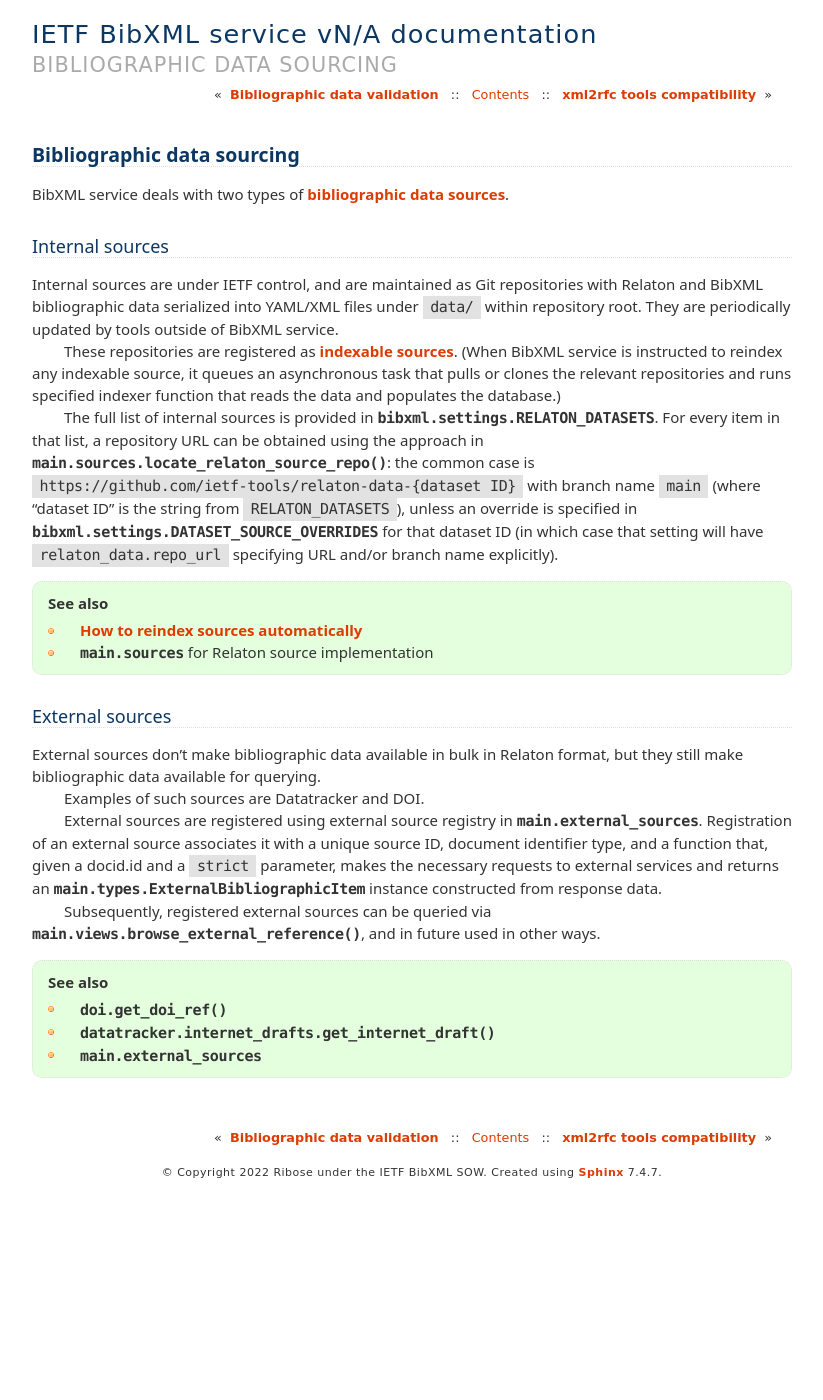
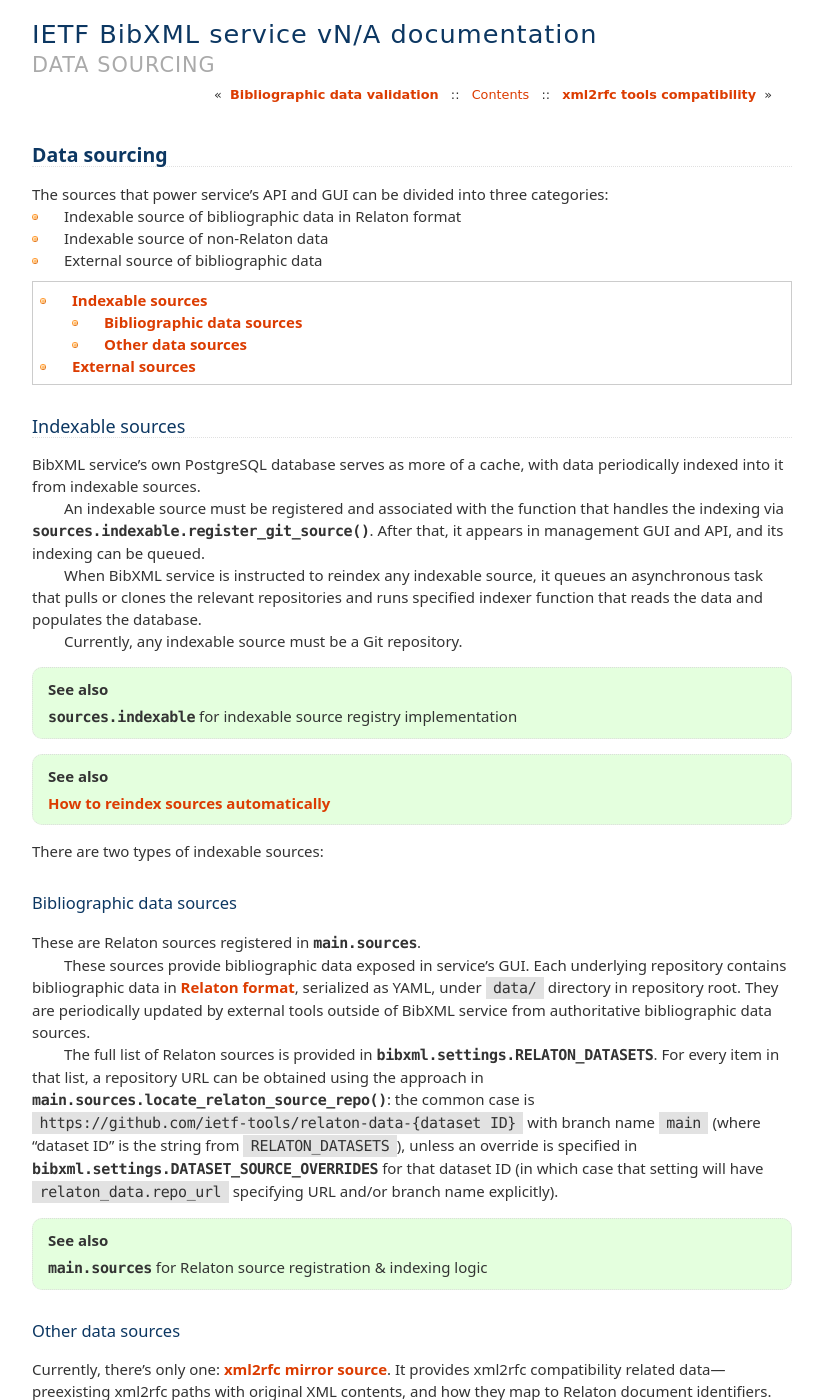
Before and after one commit to ietf-tools/bibxml-service, a Sphinx documentation site: the page built from docs/topics/sourcing.rst, in a window 1280 px wide and 1400 px high. Shown: the whole window, without its empty margins (228-1051 px from the left). Built offline with Sphinx 7.4.7, drawn with Linux system fonts in a browser that asks for light colours; pages that are not in the unit, such as notebooks, are missing from menus; some of the changed text lies outside the part shown.

Commit message:
docs: refactor sourcing-related documentation

```diff
--- a/docs/topics/sourcing.rst
+++ b/docs/topics/sourcing.rst
@@ -1,26 +1,54 @@
-===========================
-Bibliographic data sourcing
-===========================
+=============
+Data sourcing
+=============
 
-BibXML service deals with two types
-of :term:`bibliographic data sources <bibliographic data source>`.
+The sources that power service’s API and GUI
+can be divided into three categories:
 
-Internal sources
-================
+- Indexable source of bibliographic data in Relaton format
+- Indexable source of non-Relaton data
+- External source of bibliographic data
 
-Internal sources are under IETF control,
-and are maintained as Git repositories
-with Relaton and BibXML bibliographic data serialized into YAML/XML files
-under ``data/`` within repository root.
-They are periodically updated by tools outside of BibXML service.
+.. contents::
+   :local:
 
-These repositories are registered as :term:`indexable sources <indexable source>`.
-(When BibXML service is instructed to reindex any indexable source,
+Indexable sources
+=================
+
+BibXML service’s own PostgreSQL database serves as more of a cache,
+with data periodically indexed into it from indexable sources.
+
+An indexable source must be registered and associated with
+the function that handles the indexing via
+:func:`sources.indexable.register_git_source()`.
+After that, it appears in management GUI and API,
+and its indexing can be queued.
+
+When BibXML service is instructed to reindex any indexable source,
 it queues an asynchronous task
 that pulls or clones the relevant repositories and runs specified indexer function
-that reads the data and populates the database.)
+that reads the data and populates the database.
 
-The full list of internal sources is provided in :data:`bibxml.settings.RELATON_DATASETS`.
+Currently, any indexable source must be a Git repository.
+
+.. seealso:: :mod:`sources.indexable` for indexable source registry implementation
+
+.. seealso:: :doc:`/howto/auto-reindex-sources`
+
+There are two types of indexable sources:
+
+Bibliographic data sources
+--------------------------
+
+These are Relaton sources registered in :mod:`main.sources`.
+
+These sources provide bibliographic data exposed in service’s GUI.
+Each underlying repository contains bibliographic data in :term:`Relaton format`,
+serialized as YAML, under ``data/`` directory in repository root.
+They are periodically updated by external tools outside of BibXML service
+from authoritative bibliographic data sources.
+
+The full list of Relaton sources is provided in :data:`bibxml.settings.RELATON_DATASETS`.
 For every item in that list, a repository URL can be obtained
 using the approach in :func:`main.sources.locate_relaton_source_repo()`: the common case
 is ``https://github.com/ietf-tools/relaton-data-{dataset ID}`` with branch name ``main``
@@ -29,27 +57,48 @@
 for that dataset ID (in which case that setting will have ``relaton_data.repo_url``
 specifying URL and/or branch name explicitly).
 
-.. seealso::
+.. seealso:: :mod:`main.sources` for Relaton source registration & indexing logic
 
-   - :doc:`/howto/auto-reindex-sources`
-   - :mod:`main.sources` for Relaton source implementation
+Other data sources
+------------------
+
+Currently, there’s only one: :term:`xml2rfc mirror source`.
+It provides xml2rfc compatibility related data—preexisting xml2rfc paths
+with original XML contents, and how they map to Relaton document identifiers.
+
+.. seealso:: :mod:`xml2rfc_compat.source` for registration & indexing logic
+
+.. _sourcing-external-sources:
 
 External sources
 ================
 
 External sources don’t make bibliographic data available
-in bulk in Relaton format, but they still make bibliographic data available for querying.
+in bulk in Relaton format, but they still make bibliographic data available for querying
+via API.
 
-Examples of such sources are Datatracker and DOI.
+Examples of such sources are Datatracker (providing Internet Draft data)
+and Crossref (providing DOI data).
+IANA’s assignments API is also a candidate for implementation as an external source.
 
-External sources are registered using external source registry in :mod:`main.external_sources`.
-Registration of an external source associates it with a unique source ID, :term:`document identifier type`,
-and a function that, given a :term:`docid.id` and a ``strict`` parameter, makes the necessary requests
+An external source is registered in external source registry
+using :func:`main.external_sources.register_for_types()`.
+Registration of an external source associates it with:
+
+- a unique source ID,
+- a particular :term:`document identifier type`, and
+- a function that, given a :term:`docid.id` and a ``strict`` parameter, makes the necessary requests
 to external services and returns an :class:`main.types.ExternalBibliographicItem` instance
 constructed from response data.
 
-Subsequently, registered external sources can be queried via :func:`main.views.browse_external_reference`,
-and in future used in other ways.
+Subsequently, registered external sources can be queried
+by calling :func:`main.external_sources.ExternalSource.get_item()` with a :term:`docid.id` string.
+For example, :func:`main.views.browse_external_reference` does that, allowing users
+to request a DOI.
+
+(In future external sources can be used in other ways, such as
+to augment the native bibliographic item discovery interface
+that currently only uses indexable sources.)
 
 .. seealso::
 
```
Also changed, not shown: docs/ref/glossary.rst (+10 -30 lines).
